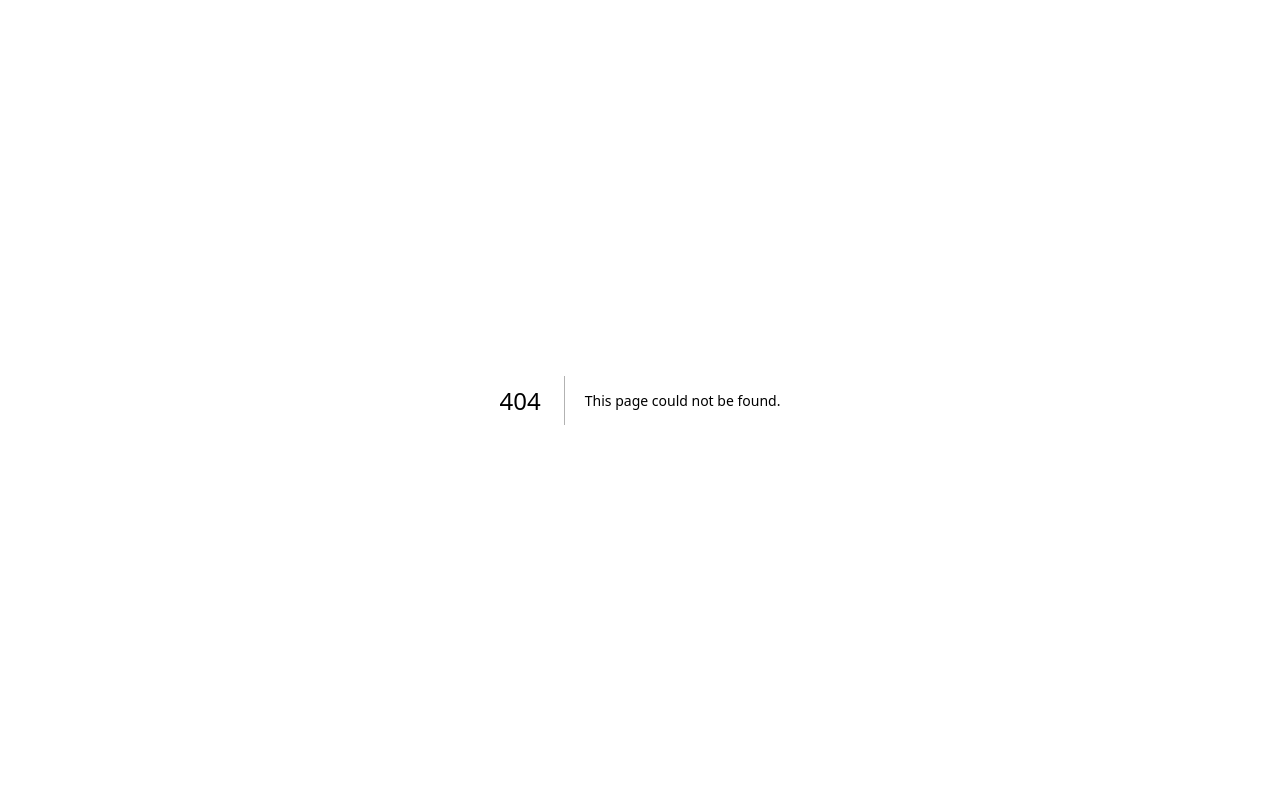
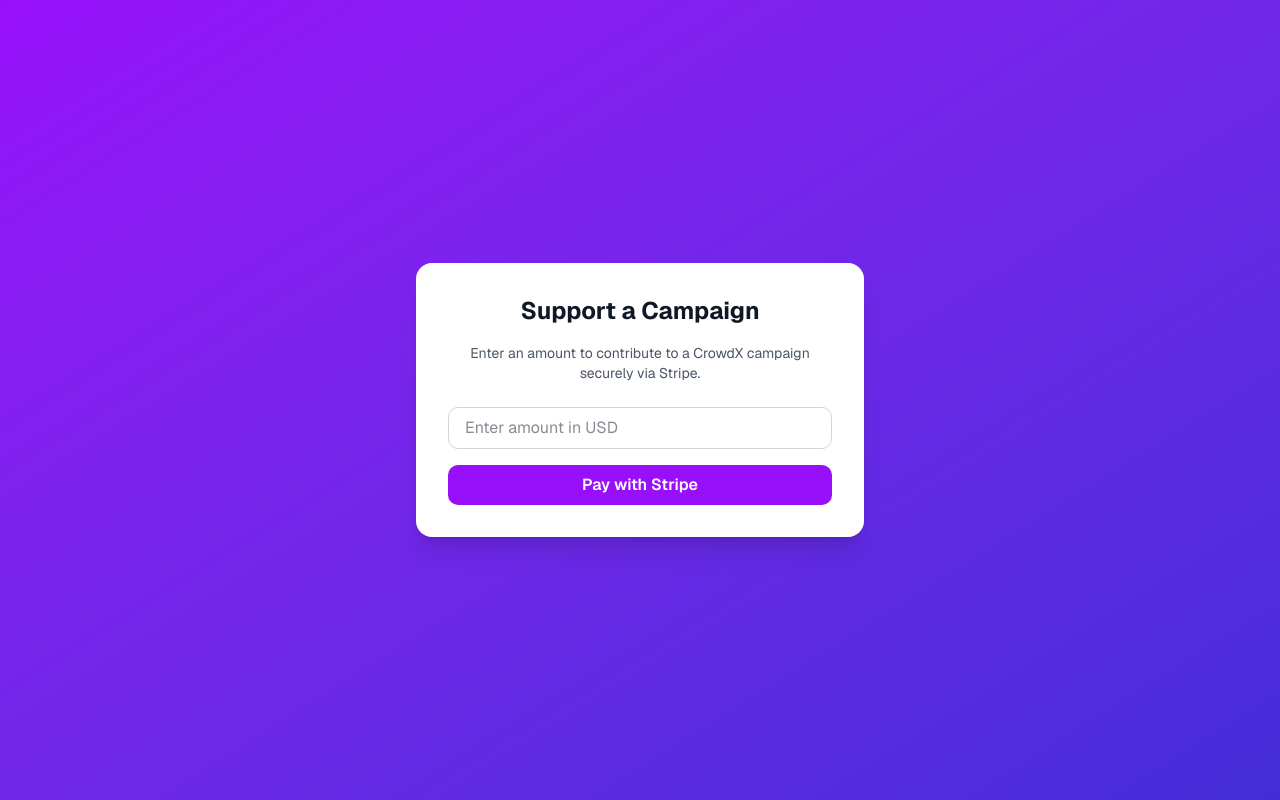
Before and after one commit to Sserano24/CrowdX2-frontend, a Next.js app: page /checkout in a window 1280 px wide. Before the commit this address had no page. Built offline with nearby package versions, Linux system fonts and the light colour scheme.

Commit message:
Create page.js

```diff
--- /dev/null
+++ b/src/app/checkout/page.js
@@ -0,0 +1,55 @@
+// src/app/checkout/page.js
+'use client'
+import { useState } from 'react'
+
+export default function CheckoutPage() {
+  const [amount, setAmount] = useState('')
+  const [loading, setLoading] = useState(false)
+
+  const handleCheckout = async () => {
+    if (!amount || isNaN(parseFloat(amount))) {
+      return alert("Please enter a valid amount")
+    }
+    setLoading(true)
+    try {
+      const res = await fetch('http://localhost:8000/api/payments/checkout', {
+        method: 'POST',
+        headers: { 'Content-Type': 'application/json' },
+        body: JSON.stringify({ amount: parseFloat(amount) })
+      })
+      const data = await res.json()
+      if (data.url) {
+        window.location.href = data.url
+      } else {
+        alert("Payment error: " + JSON.stringify(data))
+      }
+    } catch (err) {
+      alert("Something went wrong")
+    } finally {
+      setLoading(false)
+    }
+  }
+
+  return (
+    <div className="min-h-screen flex flex-col items-center justify-center bg-gradient-to-br from-purple-600 to-indigo-700 text-white">
+      <div className="bg-white rounded-2xl shadow-xl p-8 w-full max-w-md text-gray-900">
+        <h2 className="text-2xl font-bold mb-4 text-center">Support a Campaign</h2>
+        <p className="text-sm text-gray-600 mb-6 text-center">Enter an amount to contribute to a CrowdX campaign securely via Stripe.</p>
+        <input
+          type="number"
+          placeholder="Enter amount in USD"
+          value={amount}
+          onChange={e => setAmount(e.target.value)}
+          className="w-full px-4 py-2 rounded-lg border border-gray-300 mb-4 focus:outline-none focus:ring-2 focus:ring-purple-500"
+        />
+        <button
+          onClick={handleCheckout}
+          disabled={loading}
+          className="w-full bg-purple-600 hover:bg-purple-700 text-white font-semibold py-2 px-4 rounded-lg transition duration-300"
+        >
+          {loading ? 'Redirecting...' : 'Pay with Stripe'}
+        </button>
+      </div>
+    </div>
+  )
+}
```
